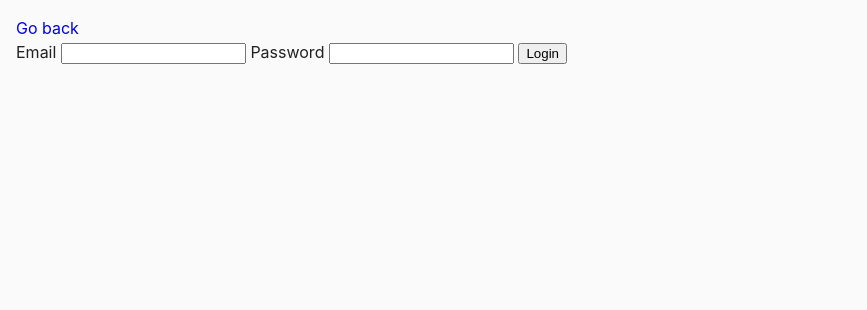
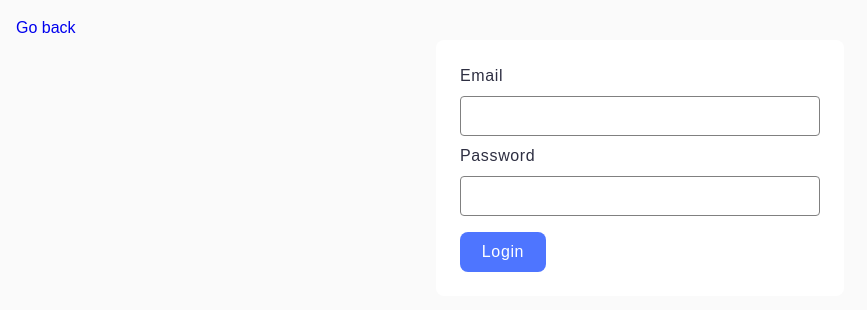
Before and after one commit to Ira0000/goit-js-hw-07, a plain HTML site: page task-4.html in a window 1280 px wide. Shown: the whole page, without its empty margins (0-867 px from the left). Drawn offline with Linux system fonts and the light colour scheme.

Commit message:
task-4 css

```diff
--- a/css/common.css
+++ b/css/common.css
@@ -4,8 +4,9 @@
 
 body {
   margin: 16px;
-  font-family: -apple-system, BlinkMacSystemFont, 'Segoe UI', Roboto, Oxygen,
-    Ubuntu, Cantarell, 'Open Sans', 'Helvetica Neue', sans-serif;
+  font-family: 'Montserrat', sans-serif;
+  /* font-family: -apple-system, BlinkMacSystemFont, 'Segoe UI', Roboto, Oxygen,
+    Ubuntu, Cantarell, 'Open Sans', 'Helvetica Neue', sans-serif; */
   -webkit-font-smoothing: antialiased;
   -moz-osx-font-smoothing: grayscale;
   background-color: #fafafa;
--- /dev/null
+++ b/css/task-4.css
@@ -0,0 +1,47 @@
+label {
+  display: flex;
+  flex-direction: column;
+  gap: 8px;
+  font-weight: 400;
+  font-size: 16px;
+  line-height: 1.5;
+  letter-spacing: 0.04em;
+  color: #2e2f42;
+}
+
+input {
+  border: 1px solid #808080;
+  border-radius: 4px;
+  width: 360px;
+  height: 40px;
+}
+
+.login-form {
+  margin-left: auto;
+  margin-right: auto;
+  display: flex;
+  flex-direction: column;
+  gap: 8px;
+  width: 408px;
+  background-color: #fff;
+  padding: 24px;
+  border-radius: 8px;
+  height: 256px;
+}
+
+.submit-btn {
+  box-shadow: none;
+  border-radius: 8px;
+  padding: 8px 16px;
+  width: 86px;
+  height: 40px;
+  margin-top: 8px;
+  font-weight: 500;
+  font-size: 16px;
+  line-height: 1.5;
+  letter-spacing: 0.04em;
+  color: #fff;
+  background: #4e75ff;
+  border: none;
+  display: block;
+}
--- a/task-4.html
+++ b/task-4.html
@@ -6,6 +6,7 @@
     <meta name="viewport" content="width=device-width, initial-scale=1.0" />
     <title>Task 4</title>
     <link rel="stylesheet" href="./css/common.css" />
+    <link rel="stylesheet" href="./css/task-4.css" />
   </head>
   <body>
     <p><a href="./index.html">Go back</a></p>
@@ -19,7 +20,7 @@
         Password
         <input type="password" name="password" />
       </label>
-      <button type="submit">Login</button>
+      <button type="submit" class="submit-btn">Login</button>
     </form>
 
     <script src="./js/task-4.js" type="module"></script>
```
